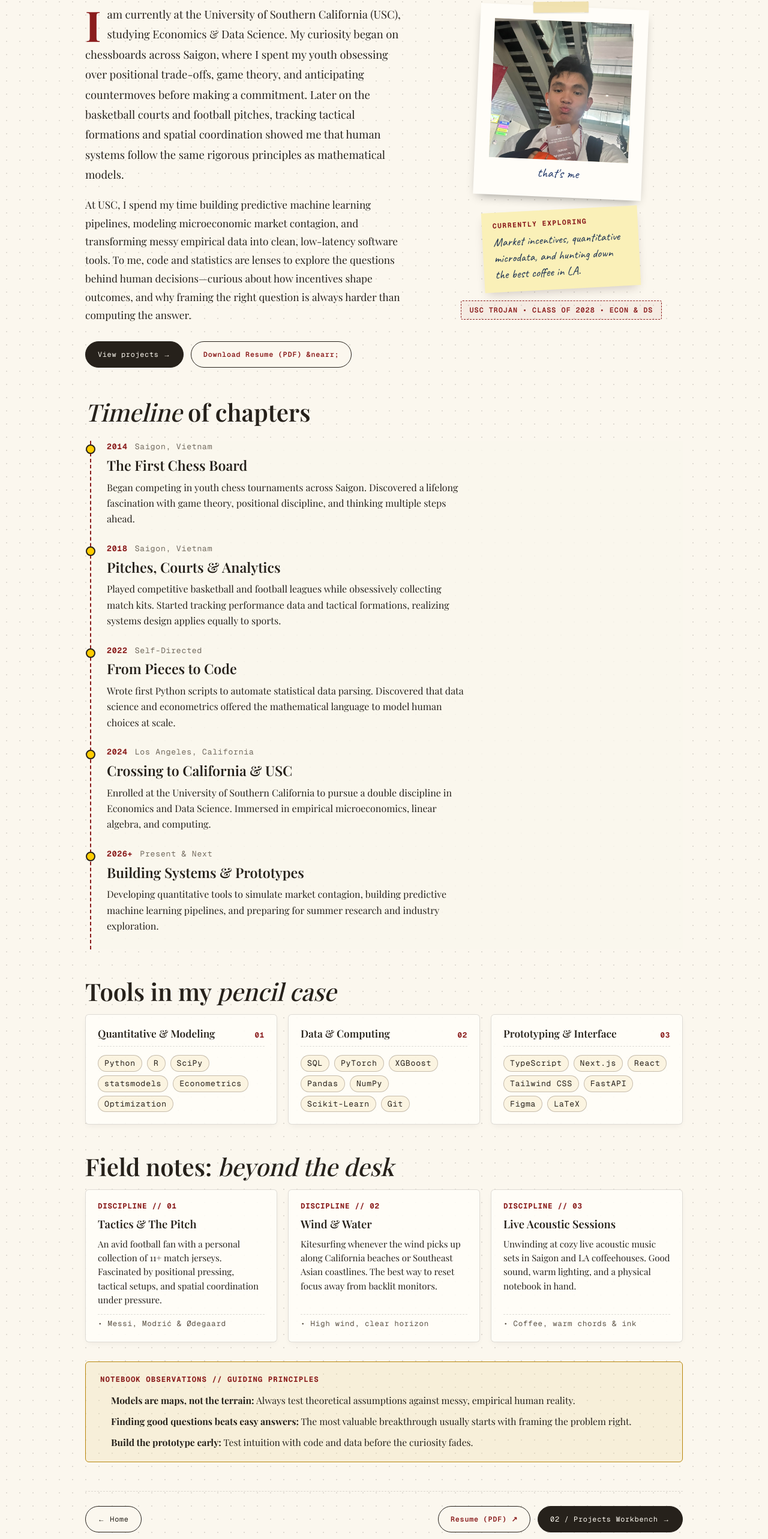
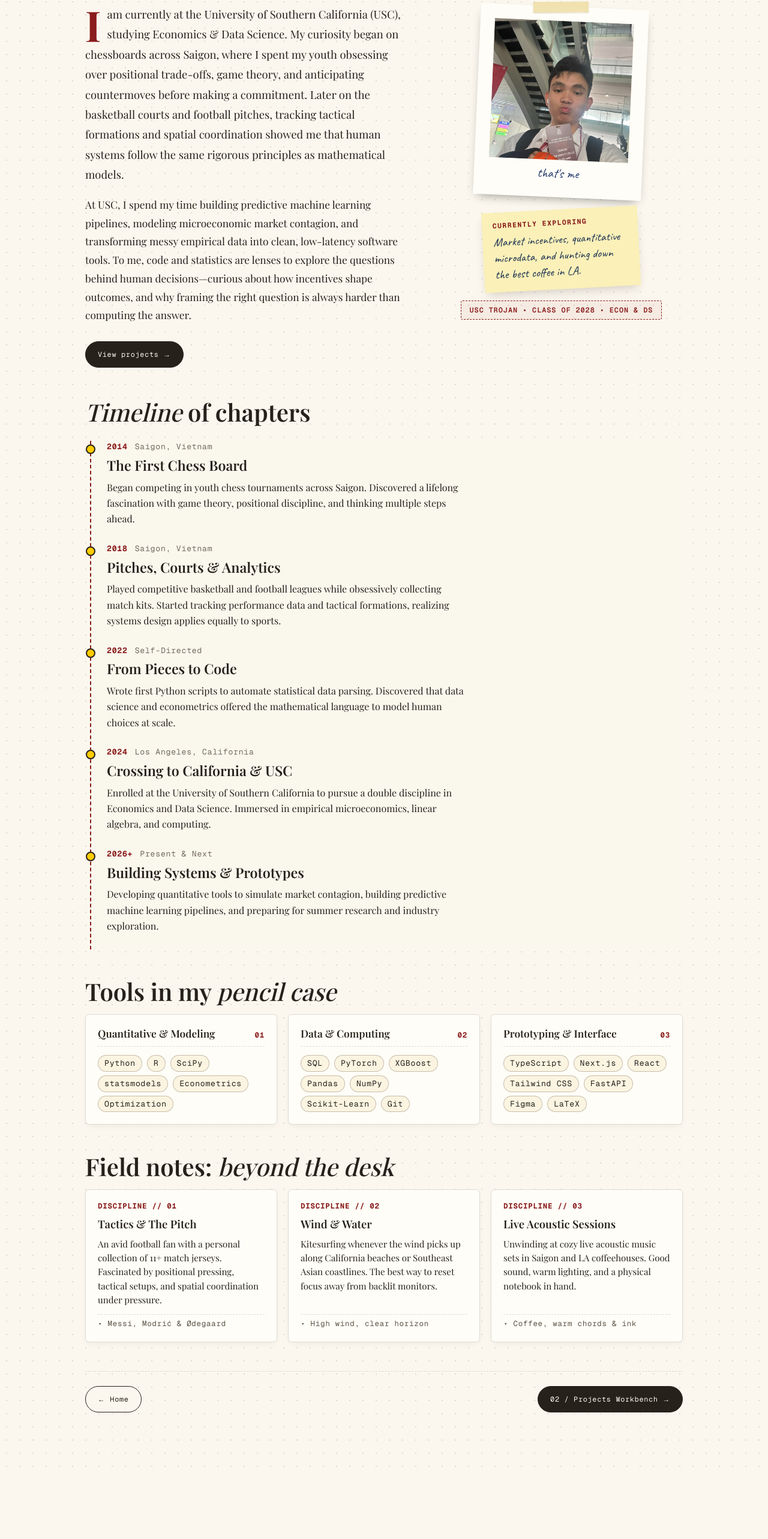
Before and after one commit to aaronnguyen26/portfolio, a Next.js app: page /about in a window 1280 px wide. Shown: the part 228-2794 px from the top of the page at 60% size. After the commit the page ends 2683 px from the top, so only its background shows below. Built offline with nearby package versions, Linux system fonts and the light colour scheme; a web font is replaced by a local one.

Commit message:
feat: remove resume download & guiding principles from about, isolate footer exclusively to contact, remove journal cv ticket

```diff
--- a/src/app/about/page.tsx
+++ b/src/app/about/page.tsx
@@ -2,7 +2,6 @@ import Book from "@/components/Book";
 import Polaroid from "@/components/Polaroid";
 import MobileAboutLayout from "@/components/MobileAboutLayout";
 import TurnLink from "@/components/TurnLink";
-import ResumeButton from "@/components/ResumeButton";
 import { timeline, toolkits } from "@/data/site";
 
 export const metadata = { title: "About — Aaron Nguyen" };
@@ -41,12 +40,6 @@ export default function About() {
               <TurnLink href="/projects" className="btn solid mono">
                 View projects &rarr;
               </TurnLink>
-              <ResumeButton
-                className="btn mono"
-                style={{ color: "var(--cardinal)", fontWeight: 600 }}
-              >
-                Download Resume (PDF) &nearr;
-              </ResumeButton>
             </div>
           </section>
 
@@ -286,32 +279,6 @@ export default function About() {
           </div>
         </div>
 
-        {/* Guiding Principles */}
-        <div
-          style={{
-            marginTop: 32,
-            background: "rgba(238, 220, 160, 0.28)",
-            border: "1.5px solid #b8860b",
-            borderRadius: 6,
-            padding: "20px 24px",
-          }}
-        >
-          <h2 className="mono" style={{ fontSize: "0.78rem", color: "var(--cardinal)", fontWeight: 700, letterSpacing: "0.08em", margin: "0 0 12px" }}>
-            NOTEBOOK OBSERVATIONS // GUIDING PRINCIPLES
-          </h2>
-          <ol style={{ display: "grid", gap: 10, fontSize: "0.98rem", lineHeight: 1.6, paddingLeft: 18, margin: 0 }}>
-            <li>
-              <strong>Models are maps, not the terrain:</strong> Always test theoretical assumptions against messy, empirical human reality.
-            </li>
-            <li>
-              <strong>Finding good questions beats easy answers:</strong> The most valuable breakthrough usually starts with framing the problem right.
-            </li>
-            <li>
-              <strong>Build the prototype early:</strong> Test intuition with code and data before the curiosity fades.
-            </li>
-          </ol>
-        </div>
-
         {/* Chapter Navigation & Recruiter Action Footer */}
         <div
           style={{
@@ -328,17 +295,9 @@ export default function About() {
           <TurnLink href="/" className="btn mono">
             &larr; Home
           </TurnLink>
-          <div style={{ display: "flex", gap: 12 }}>
-            <ResumeButton
-              className="btn mono"
-              style={{ color: "var(--cardinal)", fontWeight: 600 }}
-            >
-              Resume (PDF) ↗
-            </ResumeButton>
-            <TurnLink href="/projects" className="btn solid mono">
-              02 / Projects Workbench &rarr;
-            </TurnLink>
-          </div>
+          <TurnLink href="/projects" className="btn solid mono">
+            02 / Projects Workbench &rarr;
+          </TurnLink>
         </div>
       </div>
     </Book>
--- a/src/app/page.tsx
+++ b/src/app/page.tsx
@@ -4,7 +4,6 @@ import React, { useState, useEffect } from "react";
 import Book from "@/components/Book";
 import Spread from "@/components/Spread";
 import TurnLink from "@/components/TurnLink";
-import Footer from "@/components/Footer";
 import ProjectJourneyFan from "@/components/ProjectJourneyFan";
 import MobileHomeLayout from "@/components/MobileHomeLayout";
 import { site, projects } from "@/data/site";
@@ -251,11 +250,6 @@ export default function Home() {
               </div>
             </div>
           </section>
-
-          {/* Desktop Footer */}
-          <div style={{ marginTop: 60 }}>
-            <Footer />
-          </div>
         </div>
       )}
 
--- a/src/components/MobileAboutLayout.tsx
+++ b/src/components/MobileAboutLayout.tsx
@@ -249,35 +249,11 @@ export default function MobileAboutLayout({ hideHeader = false }: MobileAboutLay
         </div>
       </div>
 
-      {/* Guiding Principles Box */}
-      <div className="mobile-about-principles-box">
-        <div className="mobile-about-principles-label mono">
-          NOTEBOOK OBSERVATIONS &bull; GUIDING PRINCIPLES
-        </div>
-        <div className="mobile-about-principle-item">
-          <strong>01. Models are maps, not terrain:</strong> Always test theoretical assumptions against messy, empirical human reality.
-        </div>
-        <div className="mobile-about-principle-item">
-          <strong>02. Good questions beat easy answers:</strong> The most valuable breakthrough usually starts with framing the problem right.
-        </div>
-        <div className="mobile-about-principle-item">
-          <strong>03. Build prototypes early:</strong> Test intuition with code and data before curiosity fades.
-        </div>
-      </div>
-
       {/* Action Buttons */}
-      <div className="mobile-about-actions">
+      <div className="mobile-about-actions" style={{ marginTop: 24 }}>
         <TurnLink href="/projects" className="mobile-home-btn-solid">
           View projects &rarr;
         </TurnLink>
-        <button
-          type="button"
-          onClick={() => openResume("picker")}
-          className="mobile-home-btn-ghost"
-          style={{ cursor: "pointer" }}
-        >
-          Resume &darr;
-        </button>
         <TurnLink href="/contact" className="mobile-home-btn-ghost">
           Get in touch
         </TurnLink>
--- a/src/components/Spread.tsx
+++ b/src/components/Spread.tsx
@@ -2,7 +2,6 @@
 
 import { useRef, useCallback } from "react";
 import Polaroid from "@/components/Polaroid";
-import ResumeButton from "@/components/ResumeButton";
 
 /**
  * The hero centerpiece: an authentic 3D open field journal.
@@ -104,29 +103,8 @@ export default function Spread() {
           <div className="leaf right">
             {/* School & Studying Note */}
             <div style={{ position: "absolute", left: "6%", top: "5%", width: "48%" }}>
-              <div className="ticket-pair" style={{ display: "flex", alignItems: "center", justifyContent: "space-between" }}>
+              <div className="ticket-pair">
                 <div className="stub mono">FIELD NOTE // NOTEBOOK 01</div>
-                <ResumeButton
-                  className="mono spread-resume-ticket"
-                  style={{
-                    fontSize: "clamp(0.58rem, 1.1cqw, 0.72rem)",
-                    padding: "3px 8px",
-                    border: "1px dashed var(--cardinal)",
-                    borderRadius: 3,
-                    color: "var(--cardinal)",
-                    fontWeight: 700,
-                    textDecoration: "none",
-                    background: "rgba(255, 255, 255, 0.75)",
-                    boxShadow: "0 1px 3px rgba(0,0,0,0.06)",
-                    cursor: "pointer",
-                    display: "inline-flex",
-                    alignItems: "center",
-                    gap: 3,
-                  }}
-                  title="View curriculum vitae & resume"
-                >
-                  CV / Resume ↗
-                </ResumeButton>
               </div>
               <div style={{ marginTop: "10px", background: "rgba(255, 248, 220, 0.6)", borderLeft: "3px solid #8a1c1c", padding: "7px 14px", borderRadius: "2px" }}>
                 <p className="hand" style={{ fontSize: "clamp(1.1rem, 2.3cqw, 1.48rem)", lineHeight: 1.35, color: "#243b6b", fontWeight: 600 }}>
```
